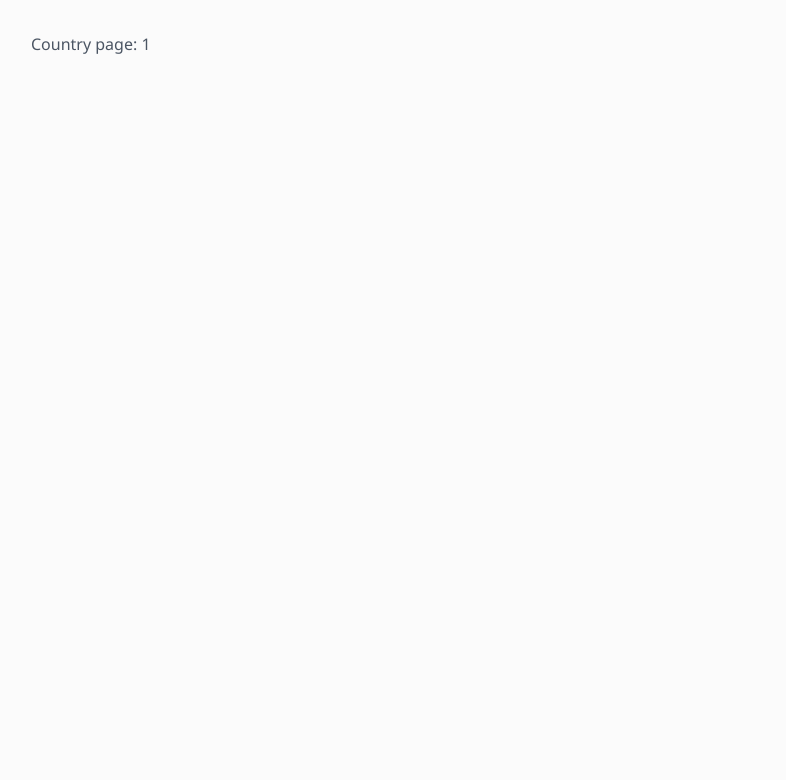
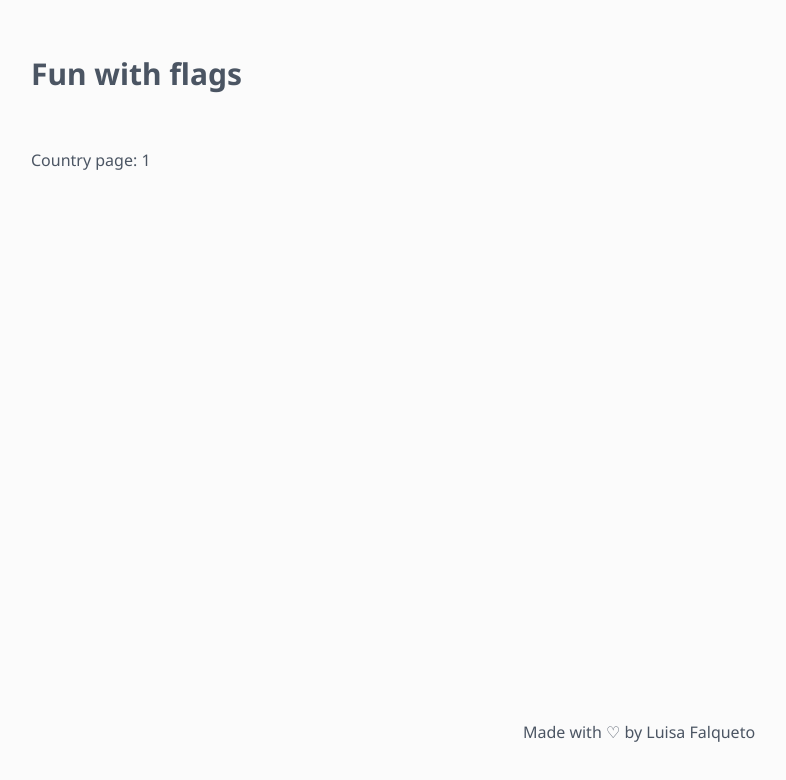
Before and after one commit to luisafalquetoz/fun-with-flags, a Next.js app: page /country/1 in a window 1280 px wide. Shown: the top 780 px of the page, without its empty margins (1-787 px from the left). Built offline with nearby package versions, Linux system fonts and the light colour scheme.

Commit message:
refactor layout to be shared across pages

```diff
--- a/app/layout.tsx
+++ b/app/layout.tsx
@@ -1,6 +1,7 @@
 import type { Metadata } from 'next';
 import { Noto_Sans } from 'next/font/google';
 import './globals.css';
+import { Footer, Header } from './components';
 
 const notoSans = Noto_Sans({
 	weight: ['400', '700'],
@@ -19,7 +20,11 @@ export default function RootLayout({
 }>) {
 	return (
 		<html lang="pt" suppressHydrationWarning>
-			<body className={`${notoSans.className} antialiased`}>{children}</body>
+			<body className={`${notoSans.className} antialiased`}>
+				<Header />
+				<main className="flex-1">{children}</main>
+				<Footer />
+			</body>
 		</html>
 	);
 }
--- a/app/page.tsx
+++ b/app/page.tsx
@@ -2,7 +2,7 @@
 
 import Link from 'next/link';
 import { useEffect, useState } from 'react';
-import { Card, Footer, Grid, Header } from './components';
+import { Card, Grid } from './components';
 import { countriesApi } from './services';
 
 type Country = {
@@ -43,9 +43,6 @@ export default function Home() {
 	if (error) return <div>(error)</div>;
 
 	return (
-		<>
-			<Header />
-			<main className="flex-1">
 		<Grid>
 			{countries.map(
 				({ cca3, flags, name, capital, region, population }, index) => {
@@ -68,8 +65,5 @@ export default function Home() {
 				},
 			)}
 		</Grid>
-			</main>
-			<Footer />
-		</>
 	);
 }
```
Lines whose indentation alone changed are shown as unchanged.
